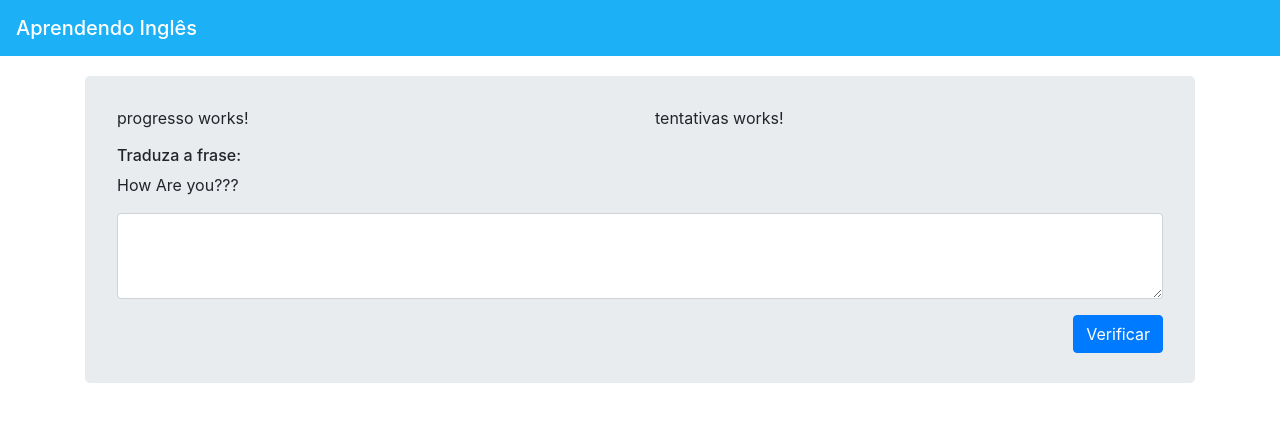
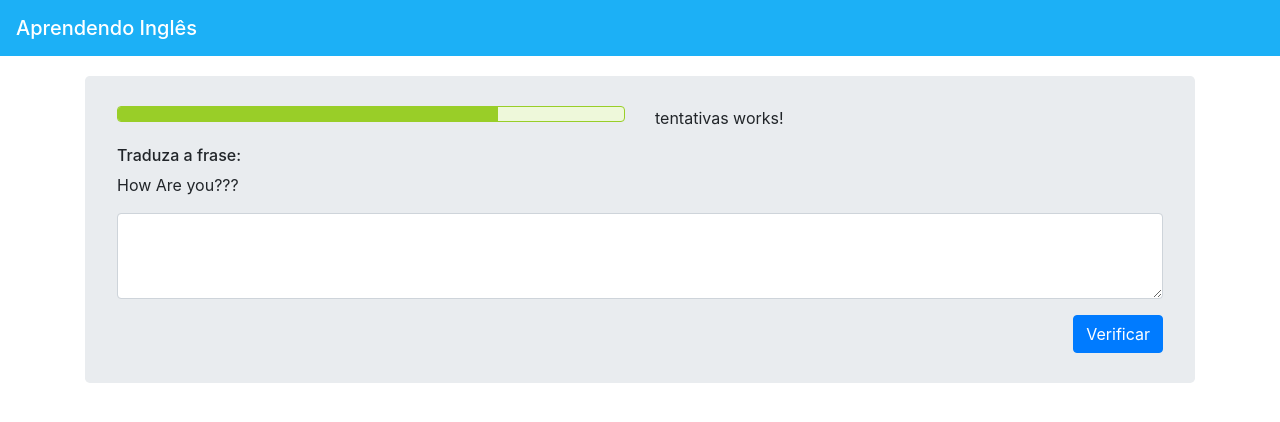
Before and after one commit to 3nelsonjunior/Angular4, an Angular app: page / in a window 1280 px wide. Shown: the top 422 px of the page. Built offline with nearby package versions, Linux system fonts and the light colour scheme.

Commit message:
AULA 48 - Template Progresso

```diff
--- a/src/app/progresso/progresso.component.css
+++ b/src/app/progresso/progresso.component.css
@@ -0,0 +1,10 @@
+/* barra completa */
+.progress{
+    background: #EEF8DA; /* fundo da barra de progresso */
+    border: solid 1px #99CE28; /* borda */
+}
+
+/* prrogresso da barra */
+.progress-bar{
+    background: #99CE28;
+}
--- a/src/app/progresso/progresso.component.html
+++ b/src/app/progresso/progresso.component.html
@@ -1,3 +1,4 @@
-<p>
-  progresso works!
-</p>
+<!-- Barra de progresso -->
+<div class="progress">
+    <div class="progress-bar w-75" ></div>
+</div>
```
